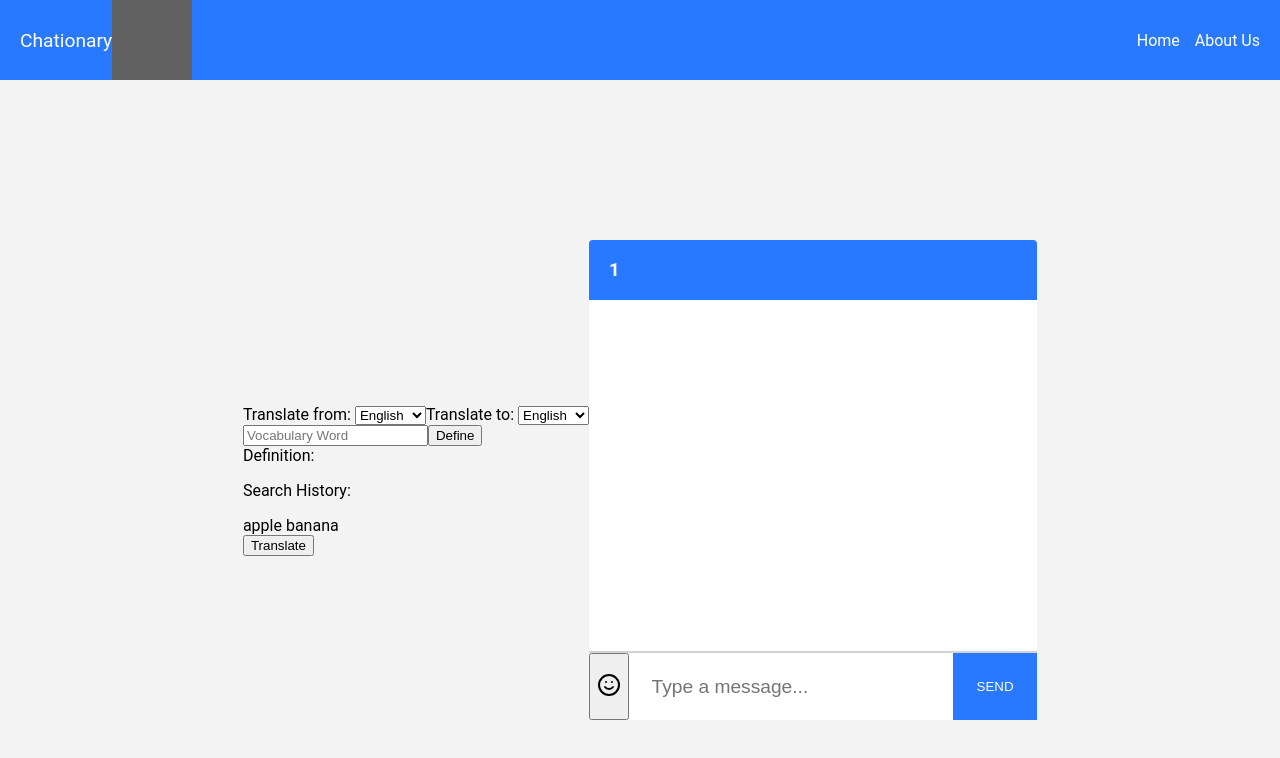
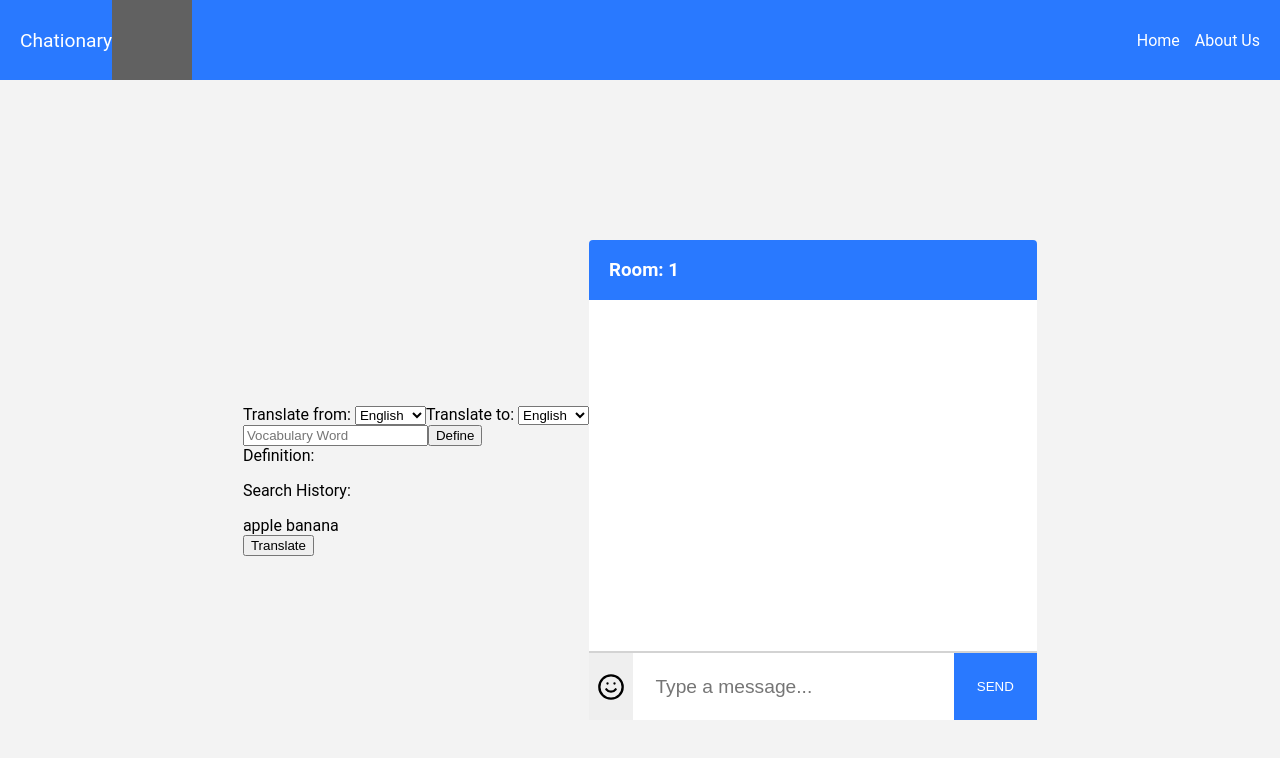
Before and after one commit to Team-Wobbegong/Chationary, a React app: page /chat/1/1 in a window 1280 px wide. Shown: the top 758 px of the page. Built offline with nearby package versions, Linux system fonts and the light colour scheme; grey boxes are pictures that could not be loaded.

Commit message:
emoji function is fully working

```diff
--- a/package.json
+++ b/package.json
@@ -43,6 +43,7 @@
     "webpack-dev-server": "^3.11.0"
   },
   "dependencies": {
+    "@webscopeio/react-textarea-autocomplete": "^4.7.2",
     "axios": "^0.21.1",
     "cookie-parser": "^1.4.5",
     "cors": "^2.8.5",
--- a/src/components/Chat.jsx
+++ b/src/components/Chat.jsx
@@ -8,26 +8,22 @@ import API from './VocabAPI';
 const Chat = ({ match }) => {
   const { name, room } = match.params;
   // console.log(match.params);
-  const [messages, typeMsg, sendNewMessage, setTypingMsg] = useSocket(
+  const [messages, typeMsg, sendNewMessage, sendTypingMsg] = useSocket(
     name,
     room
   );
 
-  //console.log(setTypingMsg);
-  // const [newMessage, setNewMessage] = useState('');
-
   return (
-    <div className='chatOuterContainer'>
-      <div><API /></div>
-      <div className='chatInnerContainer'>
+    <div className="chatOuterContainer">
+      <div>
+        <API />
+      </div>
+      <div className="chatInnerContainer">
         <InfoBar room={room} />
         <Messages messages={messages} name={name} typeMsg={typeMsg} />
         <InputBox
-          // room={room}
-          // newMessage={newMessage}
-          // setNewMessage={setNewMessage}
           sendNewMessage={sendNewMessage}
-          setTypingMsg={setTypingMsg}
+          sendTypingMsg={sendTypingMsg}
         />
       </div>
     </div>
--- a/src/components/Home.jsx
+++ b/src/components/Home.jsx
@@ -4,24 +4,24 @@ import { Chatrooms } from './Chatrooms';
 import useInputState from './useInputState';
 
 const Home = () => {
-  const [name, handleChangeName, resetName] = useInputState('');
-  const [room, handleChangeRoom, resetRoom] = useInputState('');
+  const [name, handleChangeName] = useInputState('');
+  const [room, handleChangeRoom] = useInputState('');
 
   return (
-    <div className='homeOuterContainer'>
-      <div className='homeInnerContainer'>
-        <h1 className='heading'>Welcome</h1>
+    <div className="homeOuterContainer">
+      <div className="homeInnerContainer">
+        <h1 className="heading">Welcome</h1>
         <>
           <input
-            placeholder='Name'
-            className='homeInput'
-            type='text'
+            placeholder="Name"
+            className="homeInput"
+            type="text"
             onChange={handleChangeName}
           />
         </>
         <>
           <select
-            className='homeInput'
+            className="homeInput"
             value={room}
             onChange={handleChangeRoom}
           >
@@ -34,14 +34,16 @@ const Home = () => {
           </select>
         </>
         <>
-          <Link to={`/chat/${name}/${room}`}>
-            <button
-              onClick={(e) => (!name || !room ? e.preventDefault() : null)}
-              className={'button'}
-              type='submit'
-            >
-              Join
-            </button>
+          <Link
+            className={'homeLink-join'}
+            onClick={(e) =>
+              !name || !room || room === 'Choose A Chatroom'
+                ? e.preventDefault()
+                : null
+            }
+            to={`/chat/${name}/${room}`}
+          >
+            Join
           </Link>
         </>
       </div>
--- a/src/components/InfoBar.jsx
+++ b/src/components/InfoBar.jsx
@@ -3,7 +3,7 @@ import React from 'react';
 const InfoBar = ({ room }) => {
   return (
     <div className="infoBar">
-      <h3>{room}</h3>
+      <h3>Room: {room}</h3>
     </div>
   );
 };
--- a/src/components/InputBox.jsx
+++ b/src/components/InputBox.jsx
@@ -4,8 +4,7 @@ import { Smile } from 'react-feather';
 import { Picker } from 'emoji-mart';
 import 'emoji-mart/css/emoji-mart.css';
 
-const InputBox = ({ sendNewMessage, setTypingMsg }) => {
-  //added customized hook
+const InputBox = ({ sendNewMessage, sendTypingMsg }) => {
   const [newMessage, setNewMessage] = useState('');
   const [showEmojiPicker, toggleShowEmojiPicker] = useToggle(false);
 
@@ -13,26 +12,28 @@ const InputBox = ({ sendNewMessage, setTypingMsg }) => {
     if (e.key === 'Enter') {
       handleSendMessage(e);
     } else {
-      setTypingMsg();
+      sendTypingMsg();
     }
   };
 
   const handleSendMessage = (e) => {
-    console.log('handleSendMessage!');
+    // console.log('handleSendMessage!');
     e.preventDefault();
     sendNewMessage(newMessage);
-    //calling reset in the customized hook to set input to ''
     setNewMessage('');
   };
 
   const addEmoji = (emoji) => {
-    setNewMessage((newMessage) => `${newMessage} ${emoji.native} `);
+    // console.log('emoji => ', emoji);
+    setNewMessage(`${newMessage} ${emoji.native} `);
     toggleShowEmojiPicker();
   };
 
   return (
     <div className="inputBoxOuterContainer">
-      <div>{showEmojiPicker && <Picker set="apple" onSelect={addEmoji} />}</div>
+      <div className="emojiPicker">
+        {showEmojiPicker && <Picker set="apple" onSelect={addEmoji} />}
+      </div>
       <div className="form">
         <button
           className="toggle-emoji"
--- a/src/components/MainNav.jsx
+++ b/src/components/MainNav.jsx
@@ -5,7 +5,6 @@ import useToggle from './useToggle';
 
 export default function MainNav() {
   const [dropdown, setDropdown] = useToggle(false);
-
   return (
     <nav className="MainNav">
       <div className="title">
--- a/src/components/Message.jsx
+++ b/src/components/Message.jsx
@@ -1,10 +1,6 @@
 import React from 'react';
 
 const Message = ({ message, name }) => {
-  // console.log('Message Component props.messages.text =>', message.text);
-  // console.log('Message Component props.messages.user =>', message.user);
-  // console.log('Message Component props.name =>', name);
-
   return message.name === name ? (
     <div className='message flexstart'>
       <p className='sentTextUser'>{message.name}</p>
--- a/src/components/useSocket.js
+++ b/src/components/useSocket.js
@@ -18,15 +18,19 @@ const useSocket = (name, room) => {
 
     // Listens for incoming messages
     socket.on('message', (message) => {
-      setTypeMsg('');
+      // setTypeMsg('');
       // console.log(message);
       setMessages((messages) => [...messages, message]);
     });
     // console.log('receiving message from the backend socket');
 
-    socket.on('typingMsg', (data) => {
+    socket.on('sendTypingMsg', (data) => {
       // console.log(message);
       setTypeMsg(data);
+
+      setTimeout(() => {
+        setTypeMsg('');
+      }, 1000);
     });
 
     // Destroys the socket reference
@@ -49,11 +53,11 @@ const useSocket = (name, room) => {
     }
   };
 
-  const setTypingMsg = () => {
-    socket.emit('typing', `${name} is typing...`);
+  const sendTypingMsg = () => {
+    socket.emit('sendTypingMsg', `${name} is typing...`);
   };
 
-  return [messages, typeMsg, sendNewMessage, setTypingMsg];
+  return [messages, typeMsg, sendNewMessage, sendTypingMsg];
 };
 
 export default useSocket;
--- a/src/styles/_Home.css
+++ b/src/styles/_Home.css
@@ -25,7 +25,7 @@
   border-bottom: 2px solid white;
 }
 
-.button {
+.homeLink-join {
   color: white;
   text-transform: uppercase;
   text-decoration: none;
--- a/src/styles/_InputBox.css
+++ b/src/styles/_InputBox.css
@@ -26,3 +26,19 @@
   border: none;
   width: 20%;
 }
+
+.toggle-emoji {
+  border: none;
+  width: 50px;
+  height: auto;
+  padding: 0;
+  margin-bottom: 0;
+  display: flex;
+  align-items: center;
+  justify-content: center;
+}
+
+.toggle-emoji svg {
+  width: 28px;
+  height: 28px;
+}
```
Also changed, not shown: src/components/Messages.jsx (+1 -9 lines), 2 other files (tests, documents, lock files or other folders).
